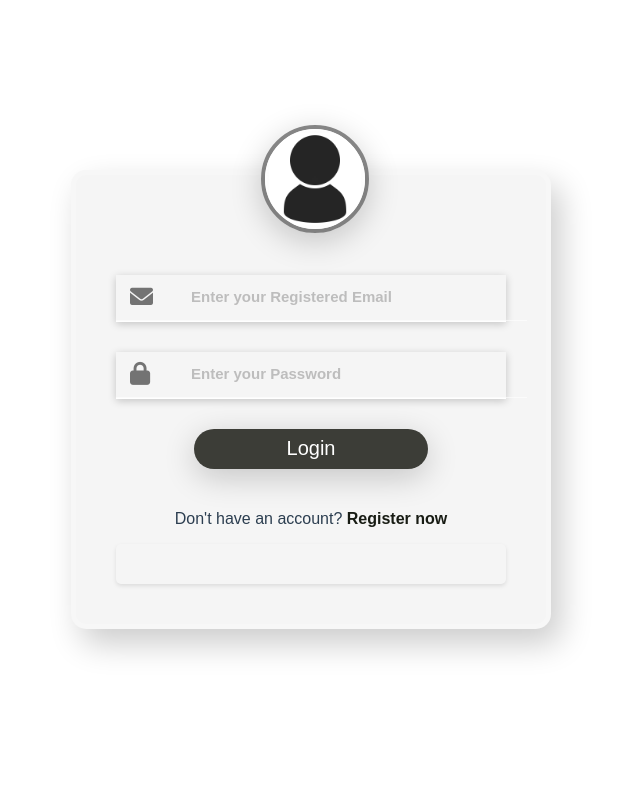
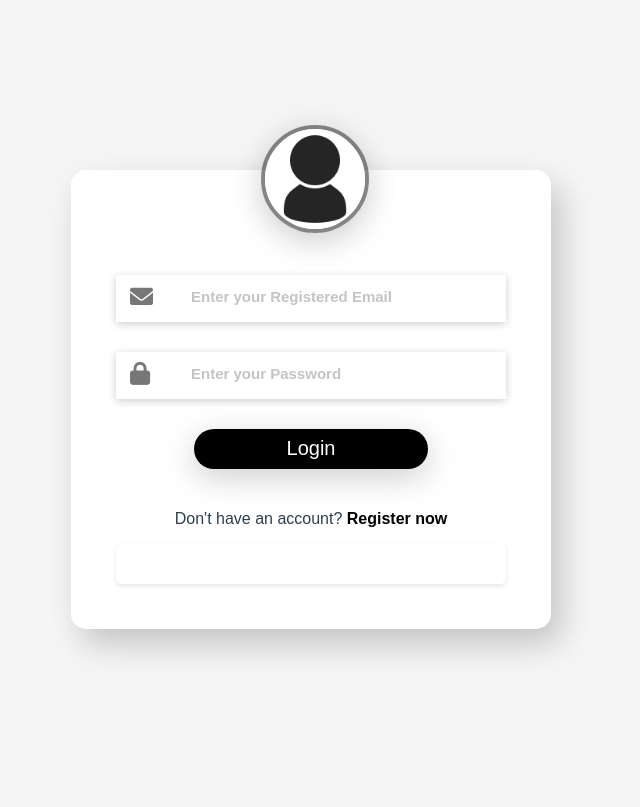
Before and after one commit to Kavinkumar1070/Employee-Chat-Application, a FastAPI app: page / in a window 1280 px wide. Shown: the part 31-838 px from the top of the page, without its empty margins (329-969 px from the left). Run offline with FastAPI, Linux system fonts and the light colour scheme; parts of the project's set-up code (start-up, migrations or seed data) failed here and were passed over.

Commit message:
UI changes

```diff
--- a/src/crud/personal.py
+++ b/src/crud/personal.py
@@ -155,7 +155,7 @@ def update_employee(db: Session, employee_id: str, update_data: EmployeeUpdate):
         )
         if exist_email and exist_email.employment_id != employee_id:
             raise HTTPException(
-                status_code=status.HTTP_208_ALREADY_REPORTED,
+                status_code=status.HTTP_404_NOT_FOUND,
                 detail=f"Email address '{update_data.emailaddress}' already exists",
             )
 
--- a/src/schemas/personal.py
+++ b/src/schemas/personal.py
@@ -41,7 +41,7 @@ class EmployeeUpdate(BaseModel):
     firstname: Optional[str] = None
     lastname: Optional[str] = None
     dateofbirth: Optional[str] = Field(None, example="1990-05-15")
-    contactnumber: Optional[int] = None
+    contactnumber: Optional[str] = None
     emailaddress: Optional[EmailStr] = None
     address: Optional[str] = None
     nationality: Optional[str] = None
--- a/templates/chatbot.html
+++ b/templates/chatbot.html
@@ -49,7 +49,7 @@
                         </ul>
                     </div>
                     <button id="logout-button" class="logout-btn" onclick="logout()">
-                        <i class="fas fa-sign-out-alt"></i> Logout
+                        <i class="fas fa-sign-out-alt"></i>
                     </button>
                 </div>
             </div>
--- a/templates/index.html
+++ b/templates/index.html
@@ -28,7 +28,7 @@
       <button type="button" onclick="login()">Login</button>
       <p style="text-align:center;">
         Don't have an account?
-        <b onclick="register()" style="color:#181C14; cursor: pointer;" id="registerText">Register now</b>
+        <b onclick="register()" style="color:#000000; cursor: pointer;" id="registerText">Register now</b>
       </p>
     </form>
     <div id="message"></div>
--- a/templates/loginstyle.css
+++ b/templates/loginstyle.css
@@ -2,7 +2,7 @@ body {
   margin-top: 30px;
   padding: 0;
   /*background: linear-gradient(to right, #8e9eab, #eef2f3);  Gradient background */
-  background-color: #fff;
+  background-color: whitesmoke;
   font-family: sans-serif;
   color: #2c3e50;
   display: flex;
@@ -18,7 +18,7 @@ form{
 .login-box {
   width: 390px;
   padding: 40px;
-  background: whitesmoke; /* Transparent background */
+  background: #ffffff; /* Transparent background */
   backdrop-filter: blur(100%); /* Background blur effect */
   border-radius: 15px;
   box-shadow: 10px 15px 32px rgba(0, 0, 0, 0.2); /* Soft shadow effect */
@@ -74,7 +74,7 @@ h1 {
   transition: border-bottom 0.3s ease, box-shadow 0.3s ease;
 }
 #registerText:hover {
-  color: #697565 !important; /* Ensure hover style is applied */
+  color: #7f7f7f !important; /* Ensure hover style is applied */
 }
 
 /* Focus effect for input */
@@ -131,7 +131,7 @@ h1 {
   width: 60%;
   margin-left:20%;
   height: 40px;
-  background: #3C3D37; /* Semi-transparent button */
+  background: #000000; /* Semi-transparent button */
   color: #fff;
   border: none;
   outline: none;
@@ -144,7 +144,7 @@ h1 {
 }
 
 .login-box button:hover {
-  background: #697565; /* Solid color on hover */
+  background: #7f7f7f; /* Solid color on hover */
   transform: translateY(-1px);
 }
 
@@ -161,6 +161,7 @@ h1 {
 
 .register-link a:hover {
   text-decoration: underline;
+
 }
 
 #message {
```
Also changed, not shown: chatcode/api_call.py (+1 -6 lines), templates/chatstyle.css (+7 -13 lines), 1 other file.
